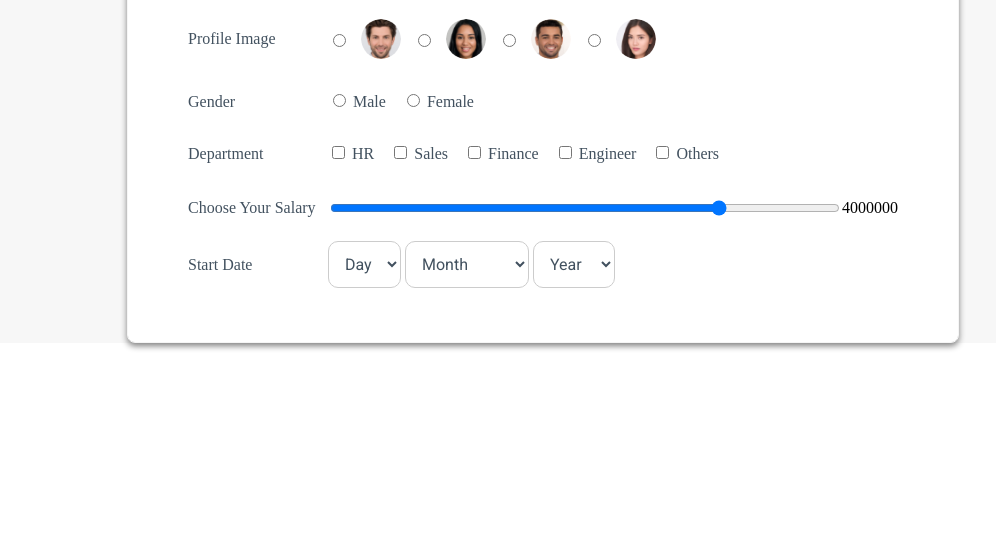
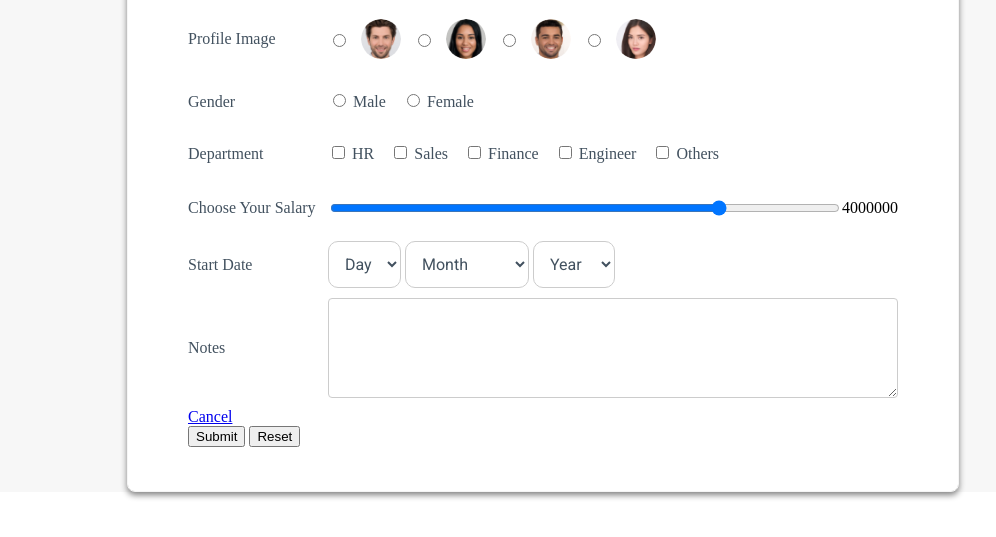
Before and after one commit to Niraj-kumar99/Employee_Payroll_appDay43, a plain HTML site: page pages/index.html in a window 1280 px wide. Shown: the part 227-764 px from the top of the page, without its empty margins (97-1093 px from the left). Drawn offline with Linux system fonts and the light colour scheme.

Commit message:
Added : Note input box and Cancel and Reset botton are added

```diff
--- a/pages/index.html
+++ b/pages/index.html
@@ -146,6 +146,18 @@
                     </select>
                 </div>
             </div>
+
+            <div class="row-content">
+                <label class="label text" for="notes">Notes</label>
+                <textarea id="notes" class="input" name="Notes" style="height:100px;"></textarea>
+            </div>
+            <div class="buttonParent">
+                <a href="./index.html" class="resetButton button cancelButton">Cancel</a>
+                <div class="submit-reset">
+                    <button type="submit" class="button submitButton" id="submitButton">Submit</button>
+                    <button type="reset" class="resetButton button">Reset</button>
+                </div>
+            </div>
         </form>
         </div>
         <script src="../js/employee_app.js"></script>
```
